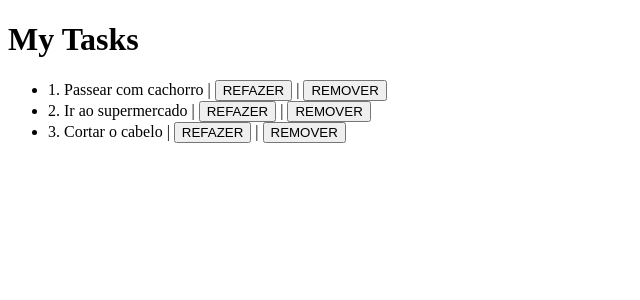
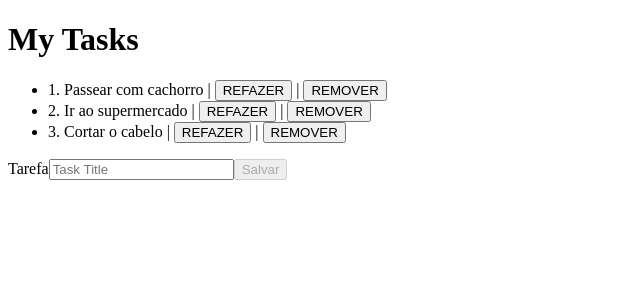
Before and after one commit to lucasferreiraz/todo-ng, an Angular app: page / in a window 1280 px wide. Shown: the top 300 px of the page, without its empty margins (0-640 px from the left). Built offline with nearby package versions, Linux system fonts and the light colour scheme.

Commit message:
feat: add some form validations

```diff
--- a/src/app/app.component.html
+++ b/src/app/app.component.html
@@ -7,3 +7,12 @@
     <button (click)="remove(todo)">REMOVER</button>
   </li>
 </ul>
+
+<form [formGroup]="form">
+  <label>Tarefa</label>
+  <input type="text" placeholder="Task Title" maxlength="60" formControlName="title">
+  <small *ngIf="form.controls['title'].invalid && !form.controls['title'].pristine">
+    Este campo deve ter entre 3 e 60 caracteres.
+  </small>
+  <button [disabled]="form.invalid">Salvar</button>
+</form>
--- a/src/app/app.component.ts
+++ b/src/app/app.component.ts
@@ -1,4 +1,5 @@
 import { Component } from '@angular/core';
+import { FormBuilder, FormGroup, Validators } from '@angular/forms';
 import { Todo } from 'src/models/todo.models';
 
 @Component({
@@ -9,8 +10,18 @@
 export class AppComponent {
   public todos: Todo[] = []
   public title: String = "My Tasks"
+  public form!: FormGroup;
 
-  constructor() {
+  constructor(private fb: FormBuilder) {
+
+    this.form = fb.group({
+      title: ['', Validators.compose([
+        Validators.minLength(3),
+        Validators.maxLength(60),
+        Validators.required
+      ])]
+    })
+
     this.todos.push(new Todo(1, "Passear com cachorro", true))
     this.todos.push(new Todo(2, "Ir ao supermercado", true))
     this.todos.push(new Todo(3, "Cortar o cabelo", true))
--- a/src/app/app.module.ts
+++ b/src/app/app.module.ts
@@ -1,5 +1,6 @@
 import { NgModule } from '@angular/core';
 import { BrowserModule } from '@angular/platform-browser';
+import { ReactiveFormsModule } from '@angular/forms';
 
 import { AppRoutingModule } from './app-routing.module';
 import { AppComponent } from './app.component';
@@ -10,7 +11,8 @@
   ],
   imports: [
     BrowserModule,
-    AppRoutingModule
+    AppRoutingModule,
+    ReactiveFormsModule
   ],
   providers: [],
   bootstrap: [AppComponent]
```
